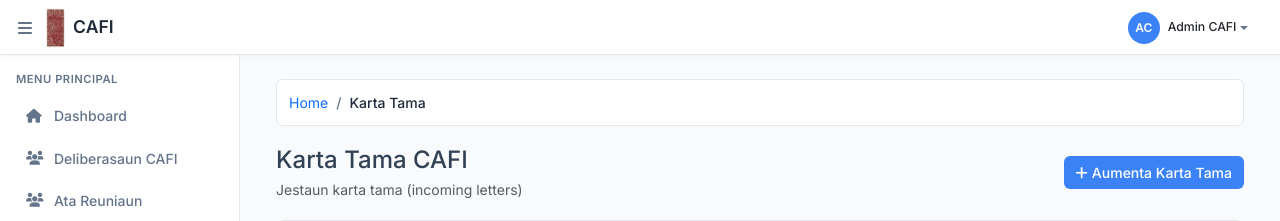
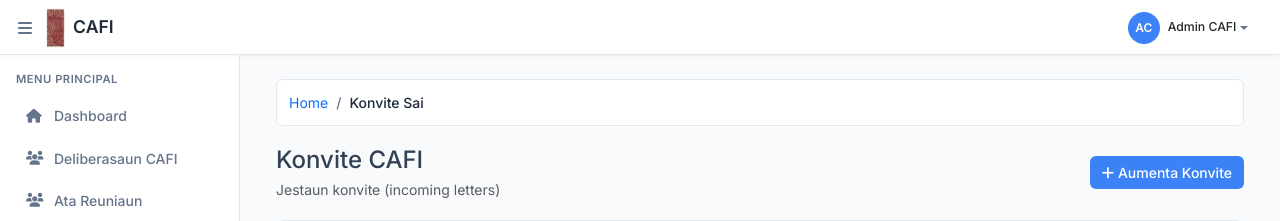
Before and after one commit to celestinogomes/cafi_project, a Django app: page /karta-cafi/karta-tama/ in a window 1280 px wide. Shown: the top 221 px of the page. Run offline with Django 4.2, Linux system fonts and the light colour scheme; a user stored in the database is signed in; data that the repository does not hold is empty; parts of the project's set-up code (start-up, migrations or seed data) failed here and were passed over; some libraries are stand-ins or nearby versions.

Commit message:
Update list.html

```diff
--- a/karta_cafi/templates/karta_tama/list.html
+++ b/karta_cafi/templates/karta_tama/list.html
@@ -7,7 +7,7 @@
             <li class="breadcrumb-item">
                 <a href="{% url 'dashboard' %}" class="text-decoration-none">Home</a>
             </li>
-            <li class="breadcrumb-item active">Karta Tama</li>
+            <li class="breadcrumb-item active">Konvite  Sai</li>
         </ol>
     </nav>
 
@@ -24,13 +24,13 @@
     <!-- Page Header -->
     <div class="d-flex justify-content-between align-items-center mb-4">
         <div>
-            <h4 class="mb-1">Karta Tama CAFI</h4>
-            <p class="text-muted mb-0">Jestaun karta tama (incoming letters)</p>
+            <h4 class="mb-1">Konvite CAFI</h4>
+            <p class="text-muted mb-0">Jestaun konvite (incoming letters)</p>
         </div>
         {% if user.groups.all.0.name == 'admin' %}
         <div>
             <a href="{% url 'add-karta-tama' %}" class="btn btn-primary">
-                <i class="fas fa-plus me-1"></i>Aumenta Karta Tama
+                <i class="fas fa-plus me-1"></i>Aumenta Konvite
             </a>
         </div>
         {% endif %}
```
